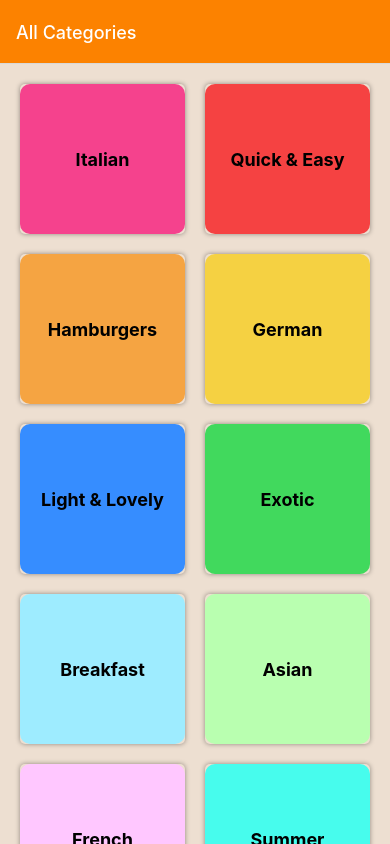
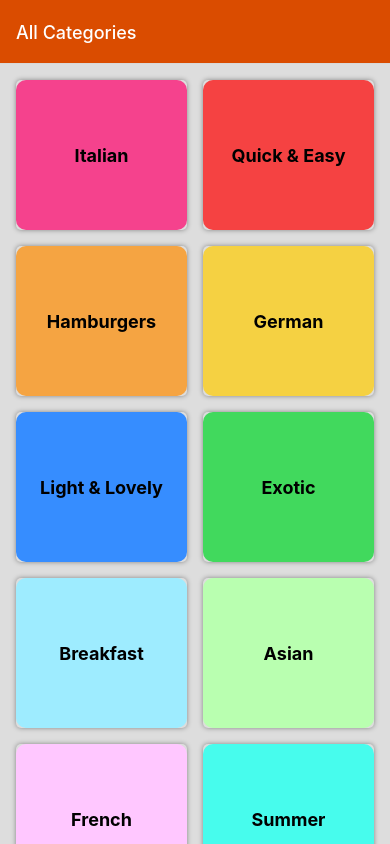
Before and after one commit to mr-shan/mr-shan-react-native-practice-meals-app-revised, a React Native app: screen /CategoryScreen in a window 390 px wide. Built offline with nearby package versions, Linux system fonts and the light colour scheme.

Commit message:
UI fixes to meals overview screen

```diff
--- a/App.tsx
+++ b/App.tsx
@@ -6,13 +6,14 @@ import { createNativeStackNavigator } from '@react-navigation/native-stack';
 import CategoryScreen from './screens/CategoryScreen';
 import MealsOverviewScreen from './screens/MealsOverviewScreen';
 import RecipeDetailsScreen from './screens/RecipeDetails';
+import COLORS from './constants/colors';
 
 const Stack = createNativeStackNavigator();
 
 export default function App() {
   return (
     <View style={styles.container}>
-      <StatusBar style='dark' />
+      <StatusBar style='light' />
       <NavigationContainer>
         <Stack.Navigator initialRouteName='CategoryScreen'>
           <Stack.Screen
@@ -20,7 +21,7 @@ export default function App() {
             component={CategoryScreen}
             options={{
               title: 'All Categories',
-              headerStyle: { backgroundColor: '#fc8200' },
+              headerStyle: { backgroundColor: COLORS.primary500 },
               headerTintColor: 'white',
             }}
           />
@@ -31,6 +32,10 @@ export default function App() {
           <Stack.Screen
             name='RecipeDetailsScreen'
             component={RecipeDetailsScreen}
+            options={{
+              headerStyle: { backgroundColor: COLORS.primary500 },
+              headerTintColor: 'white',
+            }}
           />
         </Stack.Navigator>
       </NavigationContainer>
--- a/components/MealOverviewItem.tsx
+++ b/components/MealOverviewItem.tsx
@@ -63,12 +63,13 @@ const styles = StyleSheet.create({
   },
   meta: {
     flexDirection: 'row',
-    justifyContent: 'center',
-    gap: 30,
+    justifyContent: 'space-between',
     marginTop: 8,
   },
   metaText: {
     color: COLORS.textLight,
+    flex: 1,
+    textAlign: 'center'
   },
 });
 
--- a/constants/colors.ts
+++ b/constants/colors.ts
@@ -1,7 +1,7 @@
 const COLORS = {
-  primary500: '#fc8200',
-  bg500: '#eddfd1',
-  bg700: '#f9f0e7',
+  primary500: '#da4c00',
+  bg500: '#ddd',
+  bg700: '#eee',
   text: '#111',
   textLight: '#666',
 }
--- a/screens/CategoryScreen.tsx
+++ b/screens/CategoryScreen.tsx
@@ -37,11 +37,12 @@ const CategoryScreen = (props: IProps) => {
   );
 };
 
+const tilesGap = 16;
+
 const styles = StyleSheet.create({
   container: {
     backgroundColor: COLORS.bg500,
     flex: 1,
-    paddingTop: Platform.OS === 'android' ? 20 : 0,
   },
   header: {
     color: 'white',
@@ -51,12 +52,12 @@ const styles = StyleSheet.create({
     padding: 10,
   },
   flatListContentStyle: {
-    gap: 20,
-    padding: 20,
-    paddingBottom: Platform.OS === 'android' ? 64 : 48,
+    gap: tilesGap,
+    padding: tilesGap,
+    paddingBottom: Platform.OS === 'android' ? 22 : 30,
   },
   flatListColumnWrapperStyle: {
-    gap: 20,
+    gap: tilesGap,
   },
 });
 
--- a/screens/MealsOverviewScreen.tsx
+++ b/screens/MealsOverviewScreen.tsx
@@ -10,13 +10,13 @@ import {
   NavigationProp,
   ParamListBase,
 } from '@react-navigation/native';
+import { useLayoutEffect } from 'react';
 
 import { MEALS, CATEGORIES } from '../data/dummy-data';
 import Meal from '../models/meal';
 
 import MealOverviewItem from '../components/MealOverviewItem';
 import COLORS from '../constants/colors';
-import { useEffect } from 'react';
 
 interface IProps {
   route: RouteProp<any>;
@@ -28,7 +28,7 @@ const MealsOverviewScreen = (props: IProps) => {
   const selectedCategory = CATEGORIES.find((e) => e.id === categoryId);
   const meals = MEALS.filter((meal) => meal.categoryIds.includes(categoryId));
 
-  useEffect(() => {
+  useLayoutEffect(() => {
     props.navigation.setOptions({
       title: selectedCategory?.title,
       headerStyle: { backgroundColor: selectedCategory?.color },
@@ -66,17 +66,18 @@ const MealsOverviewScreen = (props: IProps) => {
   );
 };
 
+const flatListGap = 14;
+
 const styles = StyleSheet.create({
   container: {
     backgroundColor: COLORS.bg500,
     flex: 1,
-    paddingTop: Platform.OS === 'android' ? 20 : 0,
   },
   flatListContainer: {
-    paddingHorizontal: 16,
-    paddingVertical: 20,
-    paddingBottom: 34,
-    gap: 20,
+    paddingHorizontal: flatListGap,
+    paddingVertical: flatListGap,
+    paddingBottom: Platform.OS === 'ios' ? flatListGap + 8 : flatListGap,
+    gap: flatListGap,
   },
 });
 
```
Also changed, not shown: components/CategoryTile.android.tsx (+7 -1 lines).
